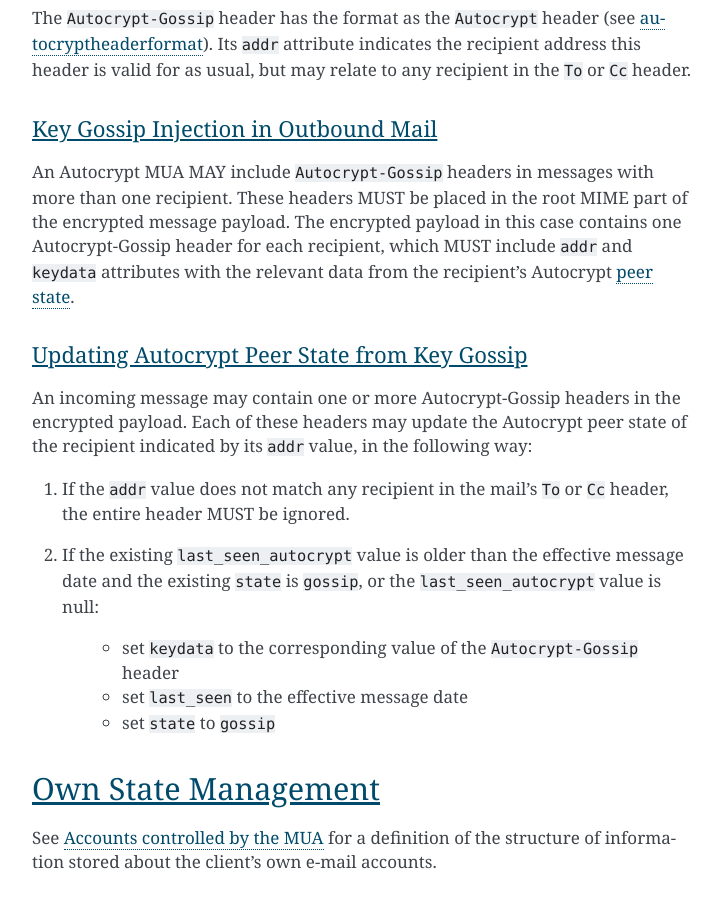
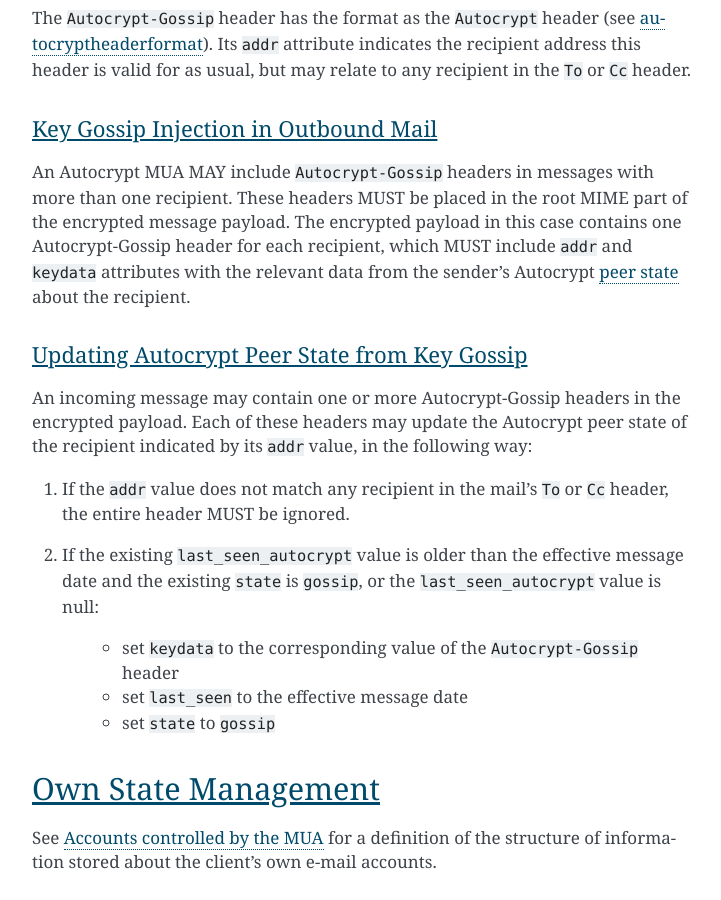
Before and after one commit to autocrypt/autocrypt, a Sphinx documentation site: the page built from doc/level1.rst, in a window 1280 px wide and 900 px high, scrolled down 11865 px. Shown: the whole window, without its empty margins (388-1109 px from the left). Built offline with Sphinx 7.4.7, drawn with Linux system fonts in a browser that asks for light colours.

Commit message:
suggested by @azul

```diff
--- a/doc/level1.rst
+++ b/doc/level1.rst
@@ -535,7 +535,8 @@ with more than one recipient. These headers MUST be placed in the root
 MIME part of the encrypted message payload. The encrypted payload in
 this case contains one Autocrypt-Gossip header for each recipient,
 which MUST include ``addr`` and ``keydata`` attributes with the relevant
-data from the recipient's Autocrypt :ref:`peer state <peer-state>`.
+data from the sender's Autocrypt :ref:`peer state <peer-state>` about
+the recipient.
 
 Updating Autocrypt Peer State from Key Gossip
 ~~~~~~~~~~~~~~~~~~~~~~~~~~~~~~~~~~~~~~~~~~~~~
```
